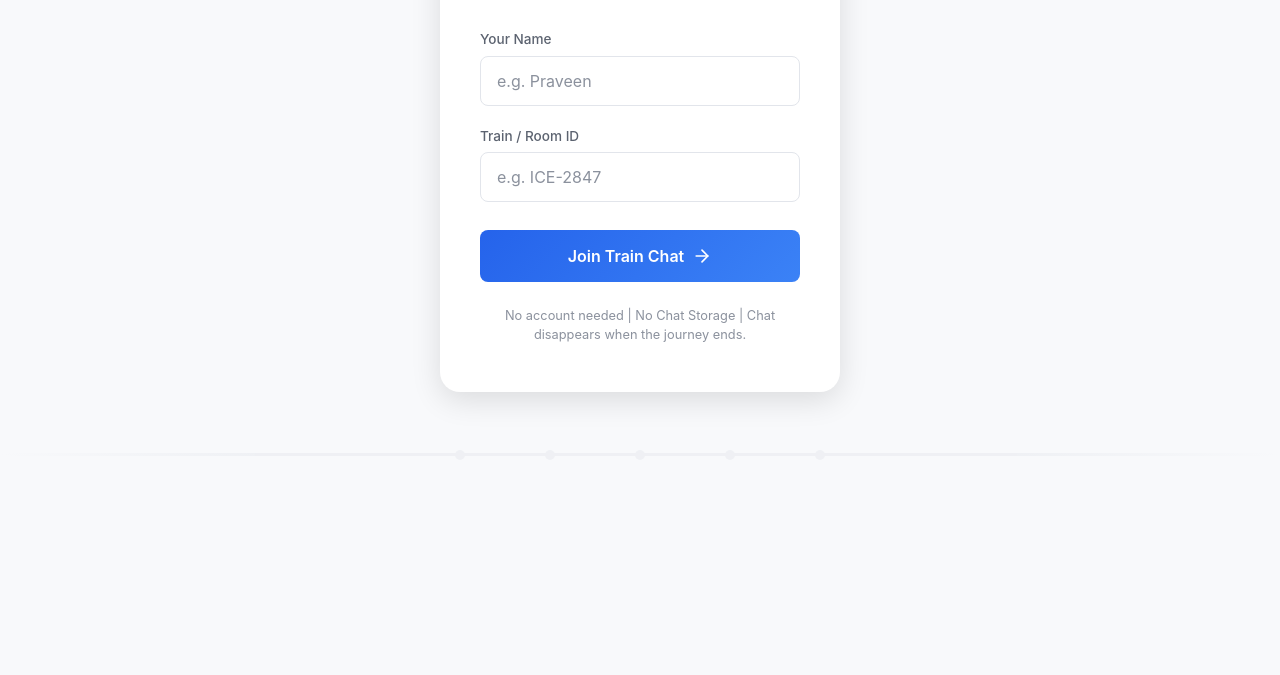
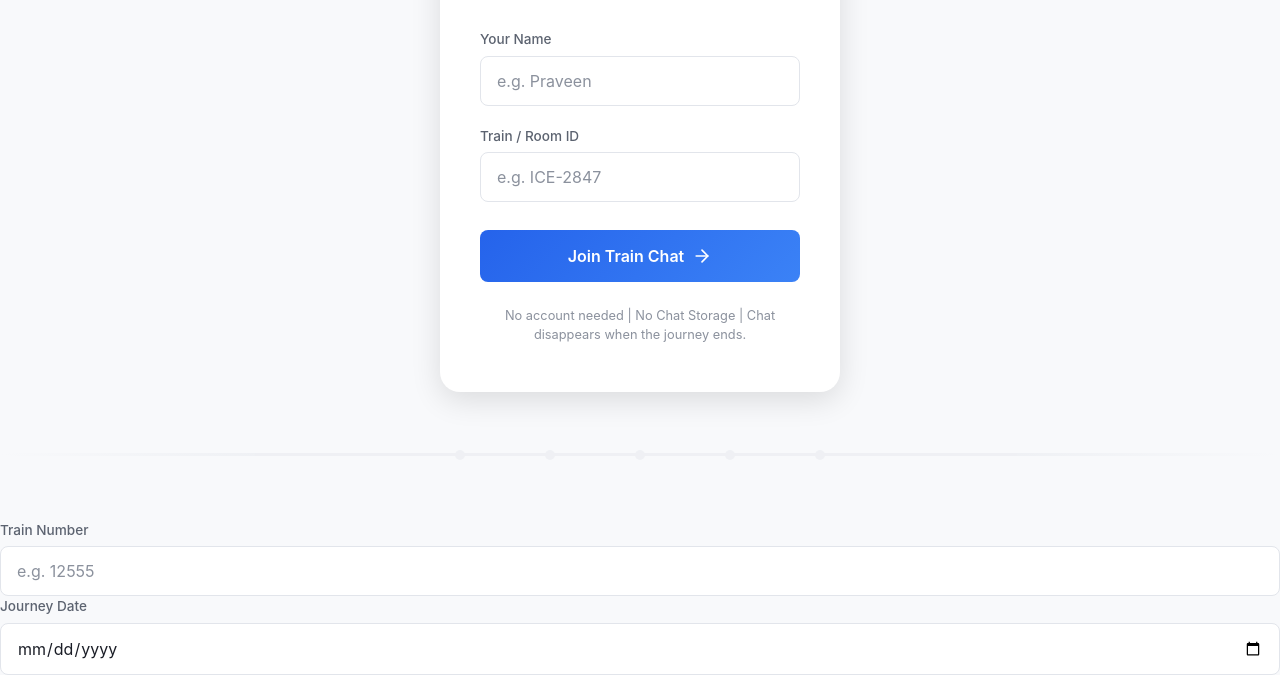
Before and after one commit to webdevpraveen/TrainTalk, a website: page frontend/index.html in a window 1280 px wide. Shown: the part 280-955 px from the top of the page. Before the commit the page ends 800 px from the top, so only its background shows below. Drawn offline with nearby package versions, Linux system fonts and the light colour scheme.

Commit message:
Improve join screen UI and train-based room inputs

```diff
--- a/frontend/index.html
+++ b/frontend/index.html
@@ -91,6 +91,15 @@
       </footer>
     </div>
   </div>
+  <div class="input-group">
+  <label for="train-no">Train Number</label>
+  <input type="text" id="train-no" placeholder="e.g. 12555" maxlength="6">
+</div>
+<div class="input-group">
+  <label for="journey-date">Journey Date</label>
+  <input type="date" id="journey-date">
+</div>
+
 
   <script src="https://cdn.socket.io/4.7.2/socket.io.min.js"></script>
   <script src="script.js"></script>
```
